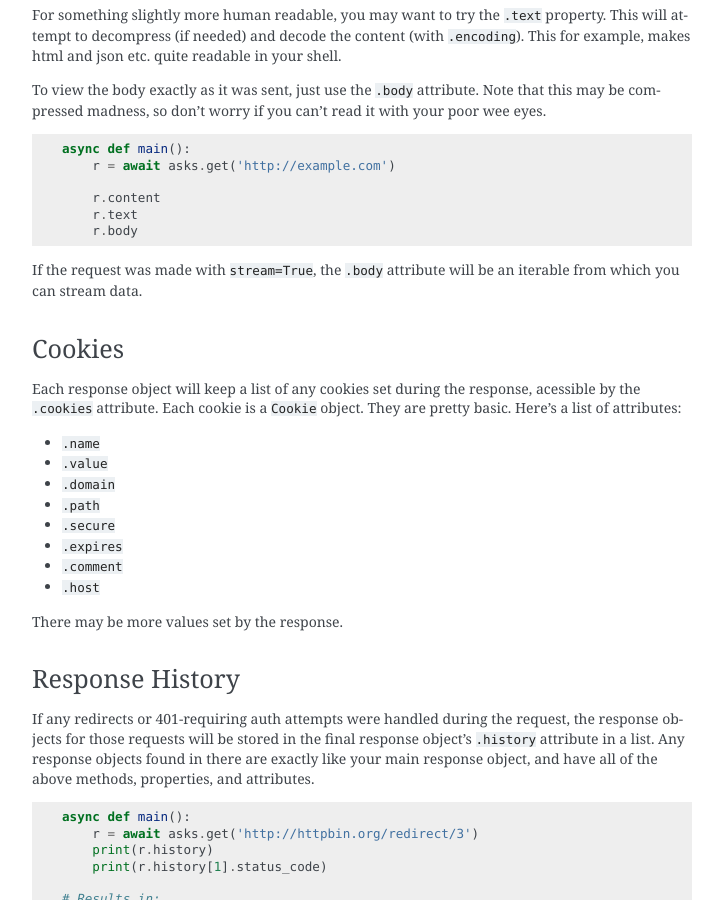
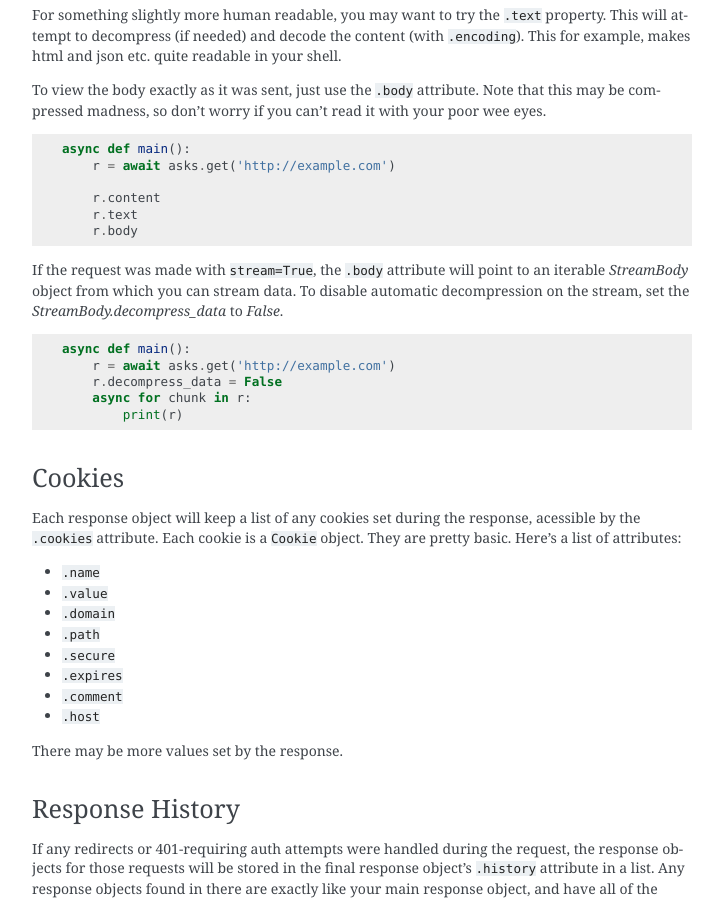
Before and after one commit to theelous3/asks, a Sphinx documentation site: the page built from docs/source/the-response-object.rst, in a window 1280 px wide and 900 px high, scrolled down 1317 px. Shown: the whole window, without its empty margins (388-1111 px from the left). Built offline with Sphinx 7.4.7, drawn with Linux system fonts in a browser that asks for light colours.

Commit message:
Added the option to disable automatic decompression of stream data, bumped ver

```diff
--- a/docs/source/the-response-object.rst
+++ b/docs/source/the-response-object.rst
@@ -75,7 +75,14 @@ To view the body exactly as it was sent, just use the ``.body`` attribute. Note
         r.text
         r.body
 
-If the request was made with ``stream=True``, the ``.body`` attribute will be an iterable from which you can stream data.
+If the request was made with ``stream=True``, the ``.body`` attribute will point to an iterable `StreamBody` object from which you can stream data.
+To disable automatic decompression on the stream, set the `StreamBody.decompress_data` to `False`. ::
+
+    async def main():
+        r = await asks.get('http://example.com')
+        r.decompress_data = False
+        async for chunk in r:
+            print(r)
 
 Cookies
 _______
--- a/setup.py
+++ b/setup.py
@@ -12,7 +12,7 @@ setup(
     description='asks - async http',
     long_description='asks is an async http lib for curio and trio',
     license='MIT',
-    version='1.6.19',
+    version='1.7.19',
     author='Mark Jameson - aka theelous3',
     url='https://github.com/theelous3/asks',
     packages=['asks'],
```
Also changed, not shown: 2 other files.
